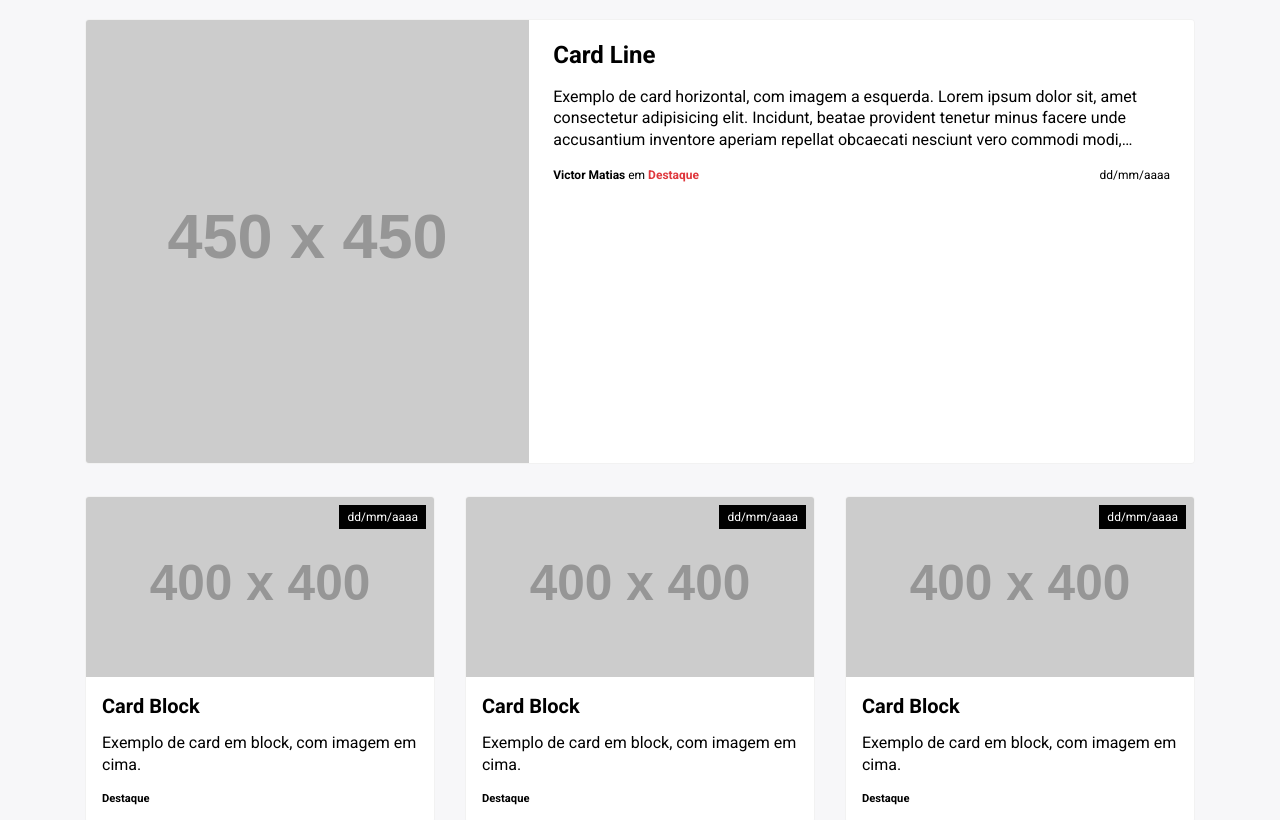
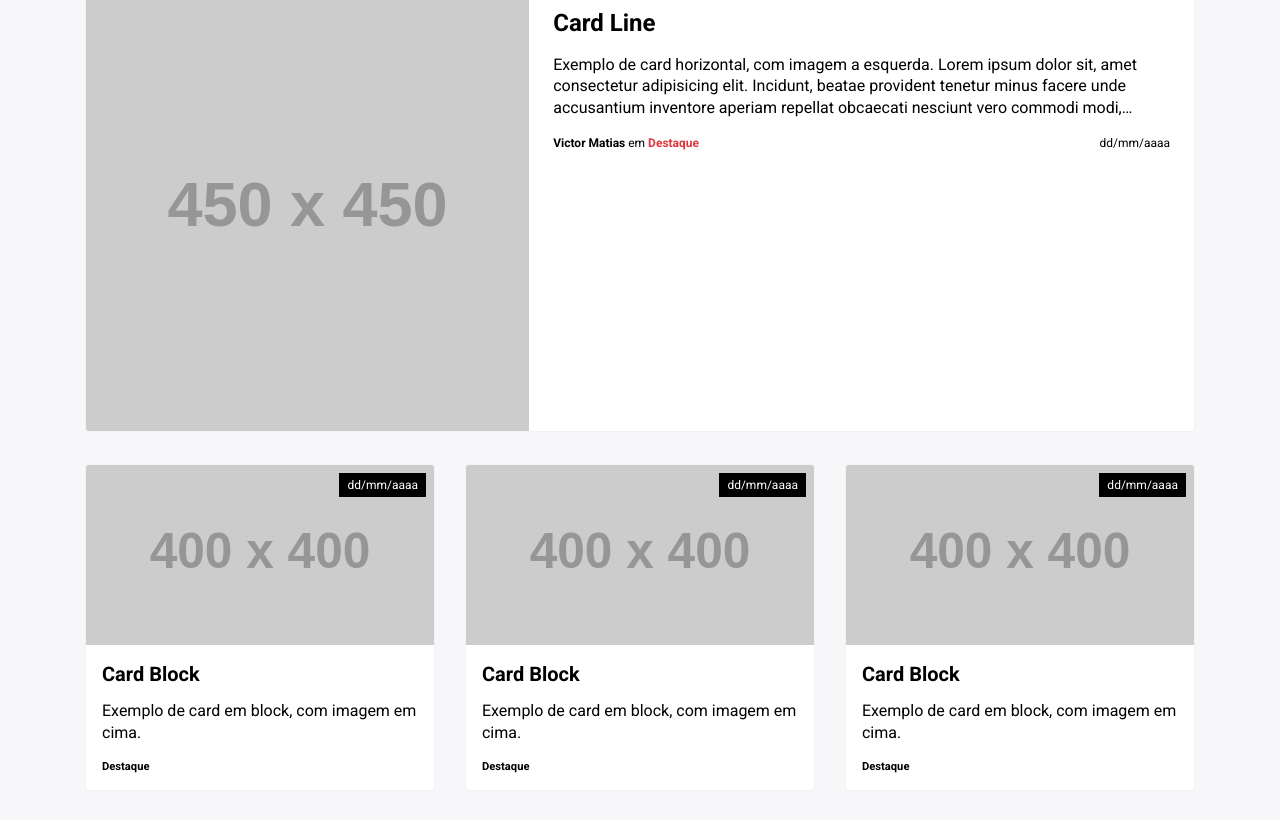
Before and after one commit to mottors/styleguide, a plain HTML site: page index.html in a window 1280 px wide. Shown: the part 231-1051 px from the top of the page. Drawn offline with Linux system fonts and the light colour scheme; placeholder pictures from the web are drawn by us.

Commit message:
Remove main padding

```diff
--- a/index.html
+++ b/index.html
@@ -163,7 +163,7 @@
 		<!-- 			   MAIN  				 -->
 		<!-- =================================== -->
 
-		<main class="main pt-default">
+		<main class="main">
 
 			<!-- LAST NEWS -->
 			<section class="pt-default">
```
